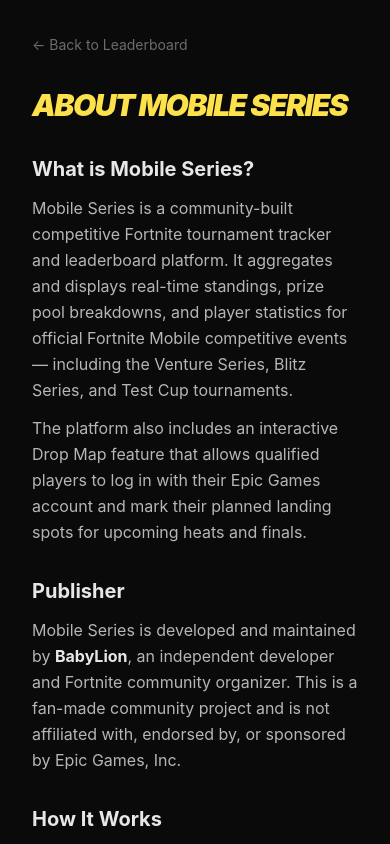
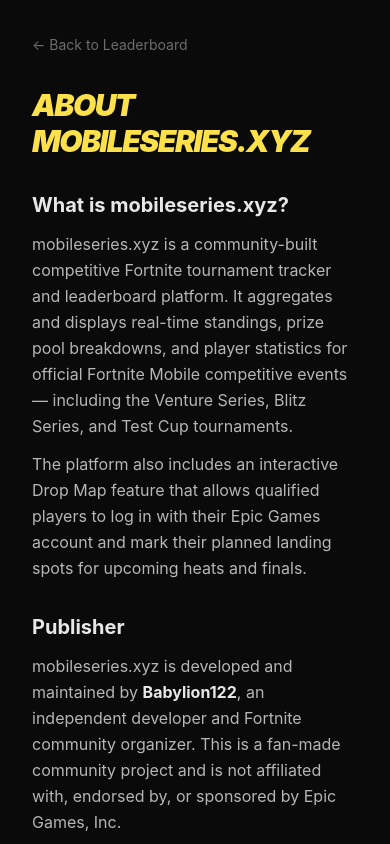
Before and after one commit to DogeminerCE/mobileseries, a React (Vite) app: page /about in a window 390 px wide. Shown: the top 844 px of the page. Built offline with nearby package versions, Linux system fonts and the light colour scheme.

Commit message:
fix: update publisher to Babylion122 and site name to mobileseries.xyz

```diff
--- a/src/About.tsx
+++ b/src/About.tsx
@@ -15,13 +15,13 @@
         </button>
 
         <h1 className="text-3xl font-black italic uppercase tracking-tighter text-[#FCE14B]">
-          About Mobile Series
+          About mobileseries.xyz
         </h1>
 
         <section className="space-y-3">
-          <h2 className="text-xl font-bold text-white/90">What is Mobile Series?</h2>
+          <h2 className="text-xl font-bold text-white/90">What is mobileseries.xyz?</h2>
           <p className="text-white/70 leading-relaxed">
-            Mobile Series is a community-built competitive Fortnite tournament tracker and leaderboard platform. It aggregates and displays real-time standings, prize pool breakdowns, and player statistics for official Fortnite Mobile competitive events — including the Venture Series, Blitz Series, and Test Cup tournaments.
+            mobileseries.xyz is a community-built competitive Fortnite tournament tracker and leaderboard platform. It aggregates and displays real-time standings, prize pool breakdowns, and player statistics for official Fortnite Mobile competitive events — including the Venture Series, Blitz Series, and Test Cup tournaments.
           </p>
           <p className="text-white/70 leading-relaxed">
             The platform also includes an interactive Drop Map feature that allows qualified players to log in with their Epic Games account and mark their planned landing spots for upcoming heats and finals.
@@ -31,7 +31,7 @@
         <section className="space-y-3">
           <h2 className="text-xl font-bold text-white/90">Publisher</h2>
           <p className="text-white/70 leading-relaxed">
-            Mobile Series is developed and maintained by <strong className="text-white/90">BabyLion</strong>, an independent developer and Fortnite community organizer. This is a fan-made community project and is not affiliated with, endorsed by, or sponsored by Epic Games, Inc.
+            mobileseries.xyz is developed and maintained by <strong className="text-white/90">Babylion122</strong>, an independent developer and Fortnite community organizer. This is a fan-made community project and is not affiliated with, endorsed by, or sponsored by Epic Games, Inc.
           </p>
         </section>
 
--- a/src/PrivacyPolicy.tsx
+++ b/src/PrivacyPolicy.tsx
@@ -15,7 +15,7 @@
         <section className="space-y-3">
           <h2 className="text-xl font-bold text-white/90">1. Information We Collect</h2>
           <p className="text-white/70 leading-relaxed">
-            When you log in using Epic Games on our site (Mobile Series Leaderboard), we only request access to your basic profile information, which includes your Epic Account ID and Display Name. We do not have access to your email, password, payment information, or any other private account details.
+            When you log in using Epic Games on our site (mobileseries.xyz), we only request access to your basic profile information, which includes your Epic Account ID and Display Name. We do not have access to your email, password, payment information, or any other private account details.
           </p>
         </section>
 
```
